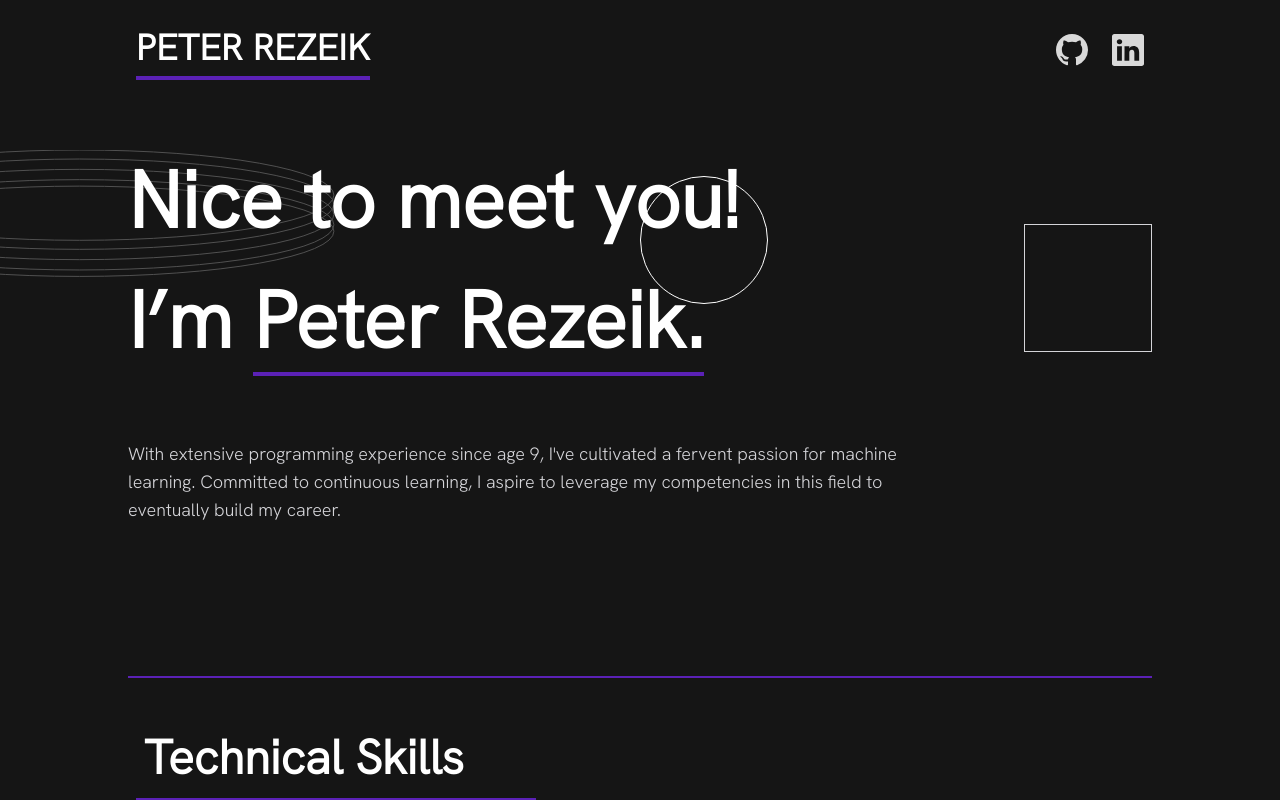
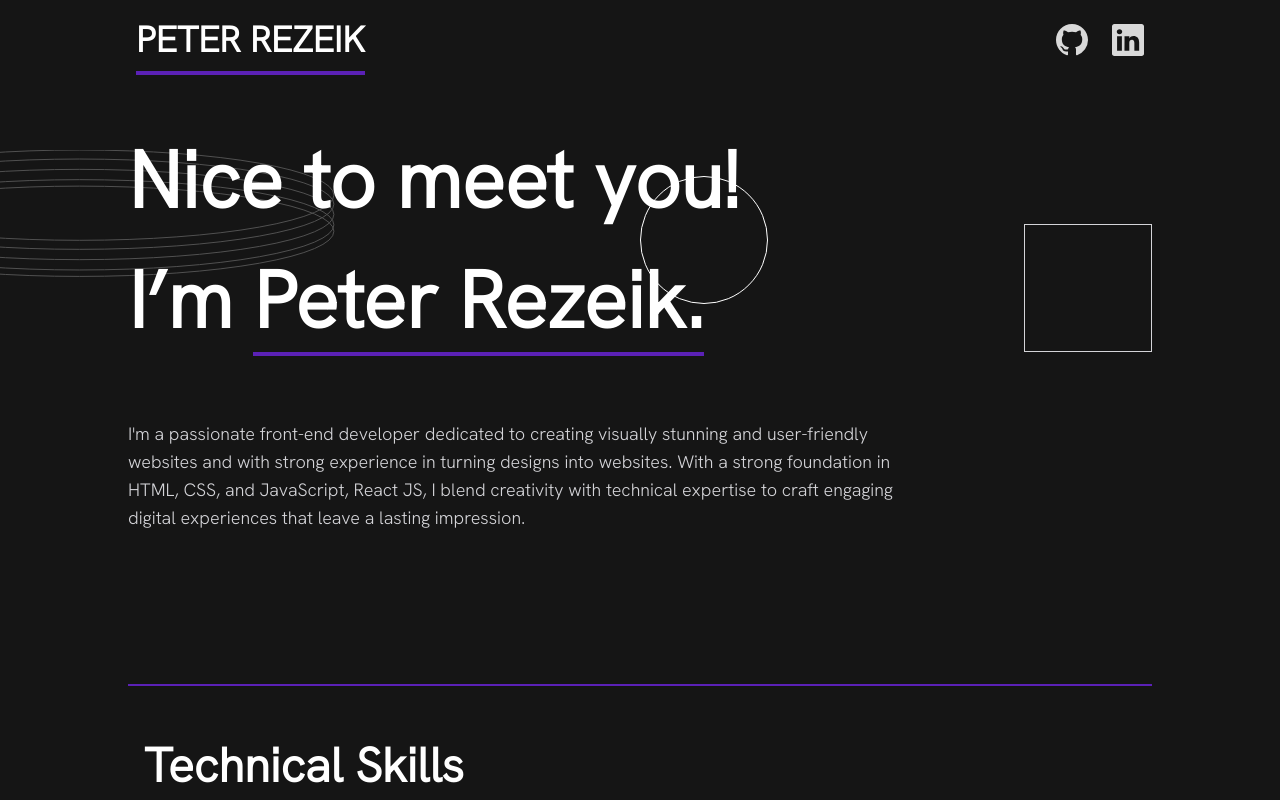
Before and after one commit to PeterRizek009/PeterRezekPortfolio, a React (Create React App) app: page / in a window 1280 px wide. Shown: the top 800 px of the page. Built offline with nearby package versions, Linux system fonts and the light colour scheme; a web font is replaced by a local one.

Commit message:
edit some animation

```diff
--- a/src/App.js
+++ b/src/App.js
@@ -6,13 +6,13 @@ import Loading from './loading/loading';
 import Skills from './skills/skills';
 import Projects from './projects/projects';
 import Footer from './footer/footer';
+import WordWritingAnimation from './wirtingAnimation';
 
 
 
 
 function App() {
   const [showComponent, setShowComponent] = useState(false);
-
 
 
   useEffect(() => {
@@ -25,6 +25,8 @@ function App() {
     return () => clearTimeout(timeoutId);
   }, []);
 
+
+
   return (
     <>
       {
@@ -33,7 +35,14 @@ function App() {
 
           <div className="App bg-newBlack font-custom text-gray">
             <nav className='flex flex-wrap justify-between items-center py-5 md:max-w-[80%]  mx-auto'>
-              <h1 className='text-white md:font-bold md:text-4xl  text-xl border-b-4 border-violet-800 py-2 md:mx-2 mx-1'>PETER REZEIK</h1>
+             <WordWritingAnimation text="PETER REZEIK"  styleData="text-white md:font-bold md:text-4xl  text-xl border-b-4 border-violet-800 py-2 md:mx-2 mx-1"/>
+
+
+
+
+
+
+
               <div className='icons flex justify-between'>
                 <a className='cursor-pointer mx-4' href='https://github.com/PeterRizek009'>
                   <BsGithub size={32} className='hover:text-violet-800' />
--- a/src/header/header.jsx
+++ b/src/header/header.jsx
@@ -18,7 +18,7 @@ const Header = () => {
 
             <div className="w-auto h-auto my-10 flex flex-col flex-wrap justify-between md:items-start items-center gap-[20px] mx-auto">
                 <div className="w-[300px]  md:w-auto  text-white md:text-[80px] text-[40px] font-bold">Nice to meet you! <br />I’m <span className='border-b-4 border-violet-800'>Peter Rezeik.</span> </div>
-                <p className="md:w-[800px] w-[300px]  h-auto text-zinc-300 text-lg font-medium leading-7 my-10">With extensive programming experience since age 9, I've cultivated a fervent passion for machine learning. Committed to continuous learning, I aspire to leverage my competencies in this field to eventually build my career.</p>
+                <p className="md:w-[800px] w-[300px]  h-auto text-zinc-300 text-lg font-medium leading-7 my-10">I'm a passionate front-end developer dedicated to creating visually stunning and user-friendly websites and with strong experience in turning designs into websites. With a strong foundation in HTML, CSS, and JavaScript, React JS, I blend creativity with technical expertise to craft engaging digital experiences that leave a lasting impression.</p>
 
 
             </div>
--- a/src/index.css
+++ b/src/index.css
@@ -1,4 +1,4 @@
-@import url('https://fonts.googleapis.com/css2?family=Fasthand&display=swap');
+@import url("https://fonts.googleapis.com/css2?family=Fasthand&display=swap");
 
 @tailwind base;
 @tailwind components;
--- /dev/null
+++ b/src/wirtingAnimation.js
@@ -0,0 +1,28 @@
+import React, { useEffect, useState } from 'react';
+
+const WordWritingAnimation = ({ text , styleData}) => {
+    const [typedText, setTypedText] = useState('');
+    const [currentIndex, setCurrentIndex] = useState(0);
+
+
+    useEffect(() => {
+        const typingInterval = setInterval(() => {
+            if (currentIndex < text.length) {
+                setTypedText((prevText) => prevText + text[currentIndex]);
+                setCurrentIndex((prevIndex) => prevIndex + 1);
+            } else {
+                clearInterval(typingInterval);
+            }
+        }, 100); // Adjust typing speed as needed
+
+        return () => clearInterval(typingInterval);
+    }, [text, currentIndex]);
+
+    return (
+        <div className="word-writing-animation">
+            <span className={styleData}>{typedText}</span>
+        </div>
+    );
+};
+
+export default WordWritingAnimation;
```
